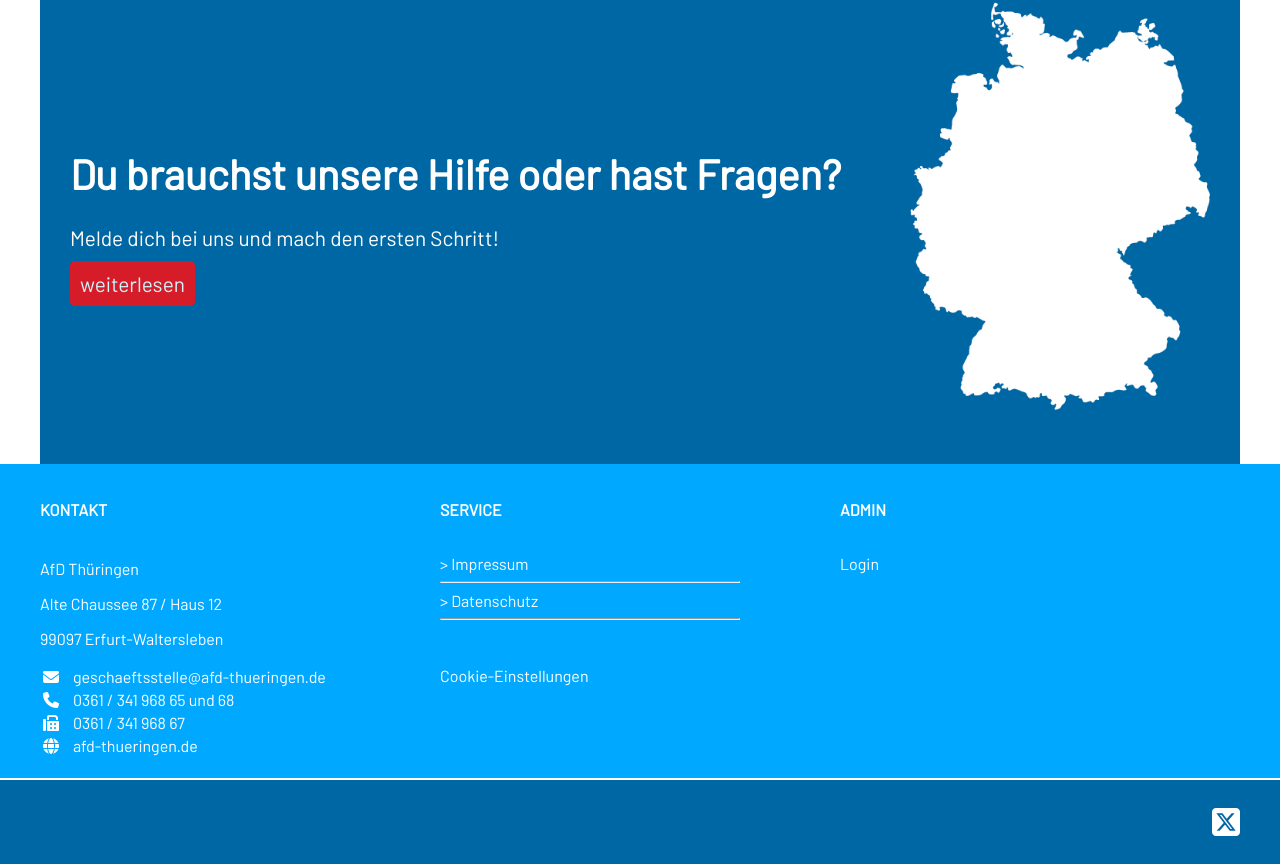
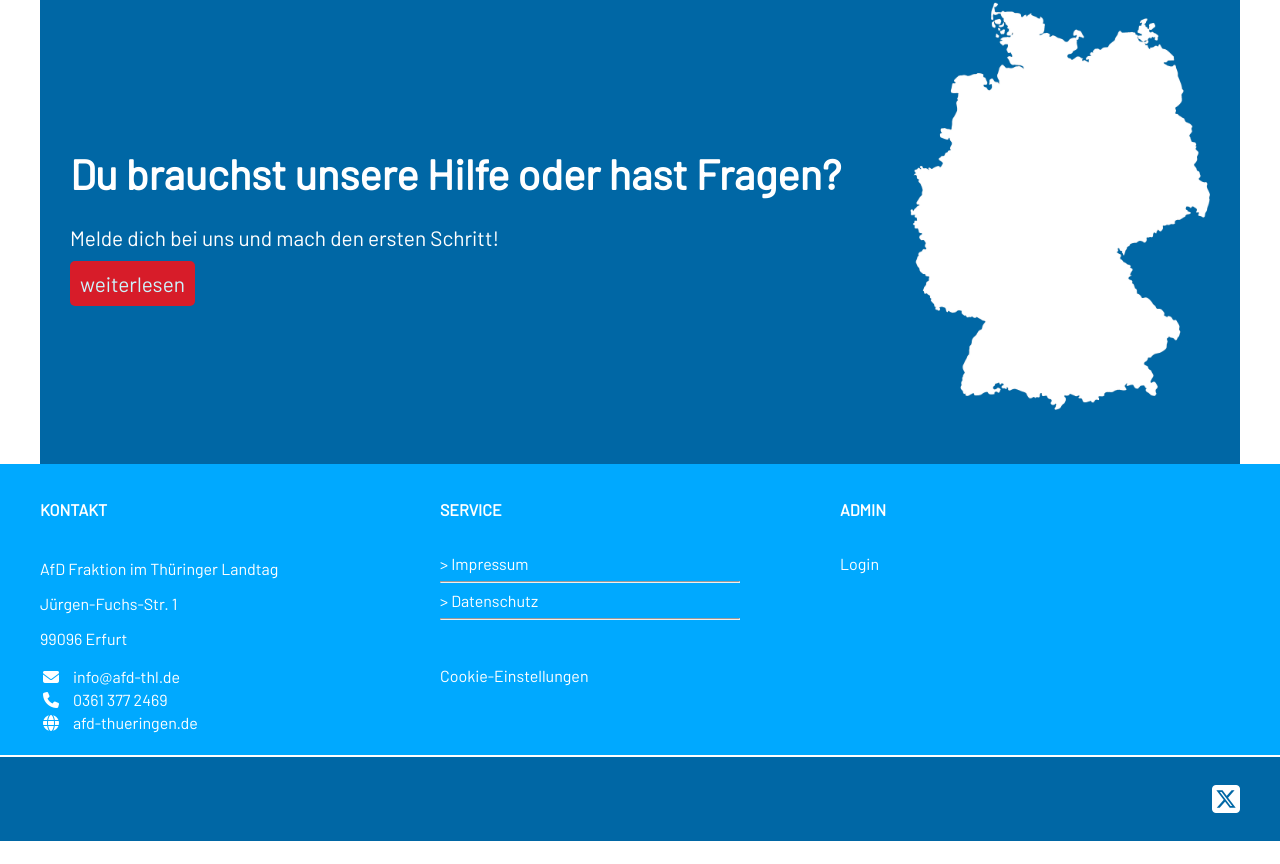
Before and after one commit to BxDDEV/ausstieg_links, a Next.js app: page / in a window 1280 px wide. Shown: the part 2922-3786 px from the top of the page. After the commit the page ends 3763 px from the top, so only its background shows below. Built offline with nearby package versions, Linux system fonts and the light colour scheme; a web font is replaced by a local one.

Commit message:
kontakt geändert

```diff
--- a/components/footer/footer.tsx
+++ b/components/footer/footer.tsx
@@ -10,24 +10,19 @@ export default function Footer()
                     <div className={styles.footerWidth}>
                         <p><strong>KONTAKT</strong></p>
                         <br/>
-                        <p style={{margin:'5px 0'}}>AfD Thüringen</p>
-                        <p>Alte Chaussee 87 / Haus 12</p>
-                        <p>99097 Erfurt-Waltersleben</p>
+                        <p style={{margin:'5px 0'}}>AfD Fraktion im Thüringer Landtag</p>
+                        <p>Jürgen-Fuchs-Str. 1</p>
+                        <p>99096 Erfurt</p>
 
                         <table>
                             <tbody>
-
                             <tr>
                                 <td><i className="fa-solid fa-envelope"></i></td>
-                                <td><a href="mailto:geschaeftsstelle@afd-thueringen.de">geschaeftsstelle@afd-thueringen.de</a></td>
+                                <td><a href="mailto:info@afd-thl.de">info@afd-thl.de</a></td>
                             </tr>
                             <tr>
                                 <td><i className="fa-solid fa-phone"></i></td>
-                                <td>0361 / 341 968 65 und 68</td>
-                            </tr>
-                            <tr>
-                                <td><i className="fa-solid fa-fax"></i></td>
-                                <td>0361 / 341 968 67</td>
+                                <td>0361 377 2469</td>
                             </tr>
                             <tr>
                                 <td><i className="fa-solid fa-globe"></i></td>
```
